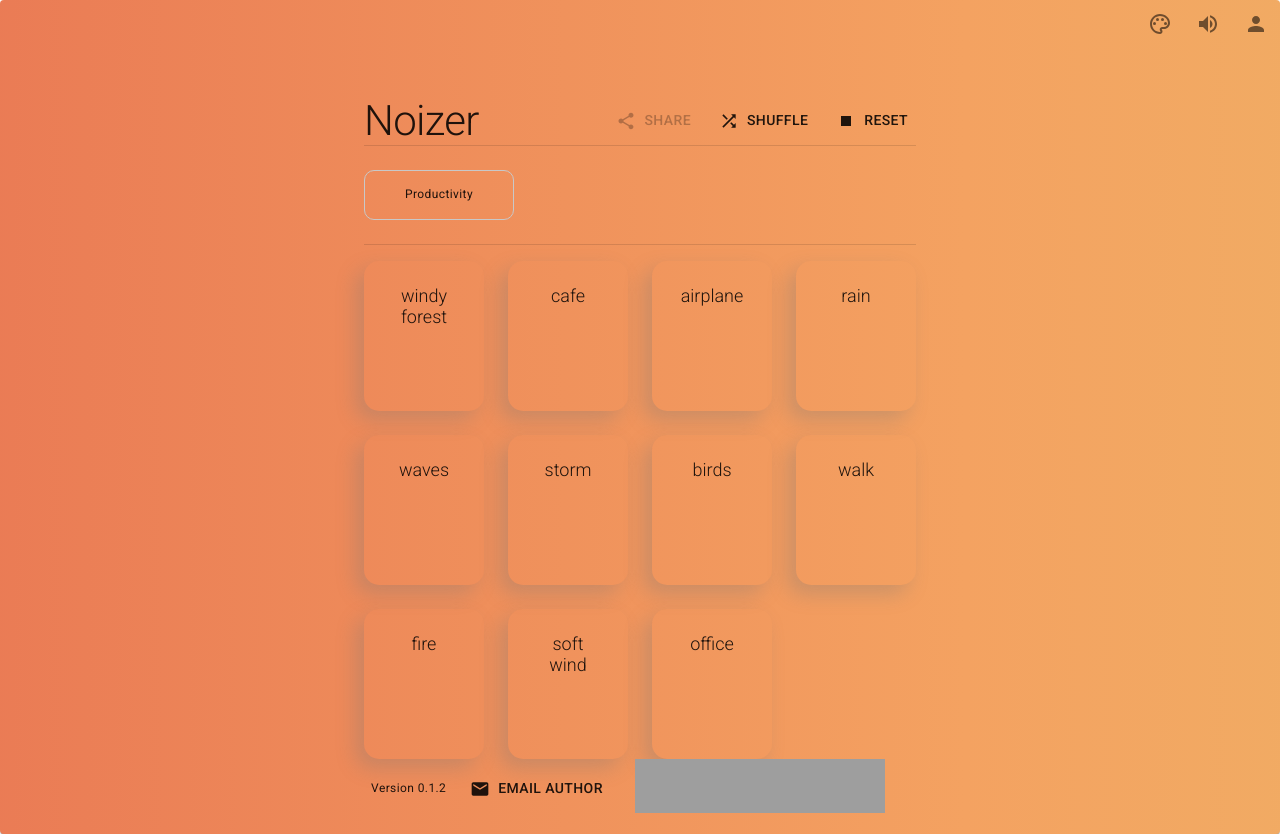
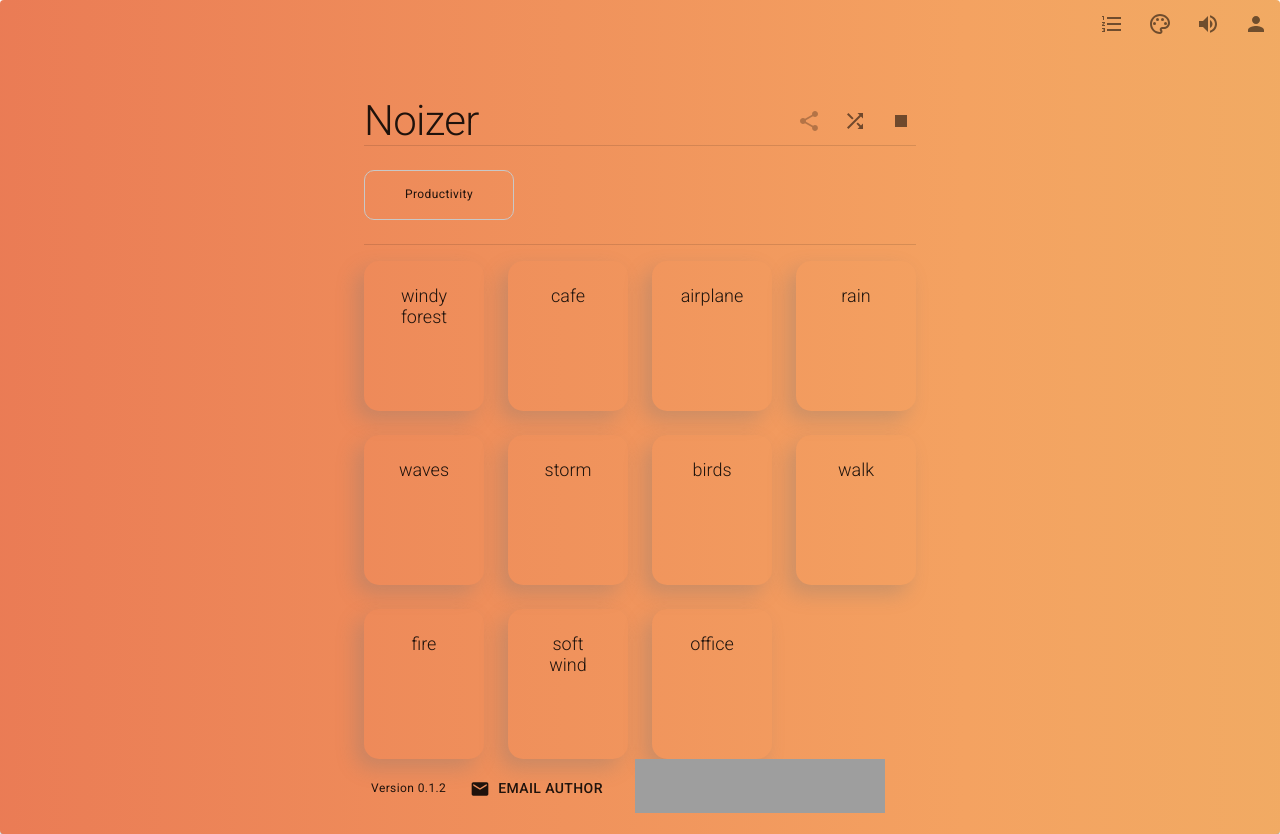
Before and after one commit to malakhov-dmitrii/noiser, a React (Create React App) app: page / in a window 1280 px wide. Built offline with nearby package versions, Linux system fonts and the light colour scheme; grey boxes are pictures that could not be loaded.

Commit message:
feature voting and support chat added

```diff
--- a/public/index.html
+++ b/public/index.html
@@ -66,6 +66,20 @@
     <noscript>
       <div><img src="https://mc.yandex.ru/watch/73469224" style="position: absolute; left: -9999px" alt="" /></div>
     </noscript>
+    <script>
+      (function (d, w, c) {
+        w.ChatraID = 'DCdoy5PkwXi2tvBmK';
+        var s = d.createElement('script');
+        w[c] =
+          w[c] ||
+          function () {
+            (w[c].q = w[c].q || []).push(arguments);
+          };
+        s.async = true;
+        s.src = 'https://call.chatra.io/chatra.js';
+        if (d.head) d.head.appendChild(s);
+      })(document, window, 'Chatra');
+    </script>
     <!-- /Yandex.Metrika counter -->
     <title>Noizer</title>
   </head>
--- a/src/App.tsx
+++ b/src/App.tsx
@@ -10,8 +10,9 @@ import {
   ThemeProvider,
   Typography,
   useMediaQuery,
+  Tooltip,
 } from '@material-ui/core';
-import { ColorLensOutlined, Email, Person, VolumeOff, VolumeUp } from '@material-ui/icons';
+import { ColorLensOutlined, Email, Person, VolumeOff, VolumeUp, FormatListNumbered } from '@material-ui/icons';
 import React from 'react';
 import { useDispatch, useSelector } from 'react-redux';
 import './App.scss';
@@ -109,6 +110,12 @@ function App() {
         >
           <Box display="flex" justifyContent="flex-end">
             <Box>
+              <Tooltip title="Vote for new features">
+                <IconButton href="https://productific.com/@Noizer" rel="noopener noreferrer" target="_blank">
+                  <FormatListNumbered />
+                </IconButton>
+              </Tooltip>
+
               <IconButton aria-controls="simple-menu" aria-haspopup="true" onClick={handleClick}>
                 <ColorLensOutlined />
               </IconButton>
@@ -127,7 +134,6 @@ function App() {
             >
               {isPlaying ? <VolumeUp /> : <VolumeOff />}
             </IconButton>
-
             <IconButton
               disabled={isLoggedIn}
               onClick={() => {
@@ -163,7 +169,7 @@ function App() {
                 <img
                   src="https://api.producthunt.com/widgets/embed-image/v1/featured.svg?post_id=290204&theme=light"
                   alt="Noizer - Ambient sounds. Like Noisli, but free | Product Hunt"
-                  style={{ width: '250px', height: '54px;' }}
+                  style={{ width: '250px', height: '54px' }}
                   width="250"
                   height="54"
                 />
--- a/src/pages/Home/Home.tsx
+++ b/src/pages/Home/Home.tsx
@@ -1,9 +1,23 @@
-import { Box, Button, Divider, Grid, Tooltip, Typography } from '@material-ui/core';
-import { Share, Shuffle, Stop } from '@material-ui/icons';
+import { Box, Divider, Grid, Tooltip, Typography, IconButton } from '@material-ui/core';
+import {
+  Share,
+  Shuffle,
+  Stop,
+
+  // SlowMotionVideo
+} from '@material-ui/icons';
 import React, { useEffect, useState } from 'react';
 import { useDispatch, useSelector } from 'react-redux';
 import { RootState } from '../../store';
-import { ActiveSound, playPlaylistFromGroup, playReferredPlaylist, shuffle, toggle, stop } from '../../store/features/player';
+import {
+  ActiveSound,
+  playPlaylistFromGroup,
+  playReferredPlaylist,
+  shuffle,
+  toggle,
+  stop,
+  // toggleOscillation,
+} from '../../store/features/player';
 import EffectItem from './components/EffectItem';
 import { uniqueNamesGenerator, adjectives, colors, names } from 'unique-names-generator';
 
@@ -98,40 +112,57 @@ const Home = () => {
         <Typography variant="h1">Noizer</Typography>
         <Box>
           <Grid container spacing={2}>
+            {/* <Grid item>
+              <Tooltip title="Oscillation - sounds will change volumes over time">
+                <IconButton
+                  size="small"
+                  onClick={() => {
+                    plausible('oscillation');
+                    dispatch(toggleOscillation());
+                  }}
+                >
+                  <SlowMotionVideo />
+                </IconButton>
+              </Tooltip>
+            </Grid> */}
             <Grid item>
               <Tooltip title="Create unique name for the preset and copy link to clipboard">
-                <Button
+                <IconButton
+                  size="small"
                   disabled={!isPlaying || !activeSounds.length}
                   onClick={() => {
                     plausible('share');
                     createPreset();
                   }}
-                  startIcon={<Share />}
                 >
-                  Share
-                </Button>
+                  <Share />
+                </IconButton>
               </Tooltip>
             </Grid>
             <Grid item>
-              <Button
+              <Tooltip title="Shuffle">
+                <IconButton
+                  size="small"
                   onClick={() => {
                     dispatch(shuffle());
                   }}
-                startIcon={<Shuffle />}
                 >
-                Shuffle
-              </Button>
+                  <Shuffle />
+                </IconButton>
+              </Tooltip>
             </Grid>
             <Grid item>
-              <Button
+              <Tooltip title="Stop/reset">
+                <IconButton
+                  size="small"
                   onClick={() => {
                     dispatch(stop());
                     history.push('/');
                   }}
-                startIcon={<Stop />}
                 >
-                Reset
-              </Button>
+                  <Stop />
+                </IconButton>
+              </Tooltip>
             </Grid>
           </Grid>
         </Box>
--- a/src/store/features/player.ts
+++ b/src/store/features/player.ts
@@ -20,6 +20,7 @@ interface PresetsGroup {
 
 interface PlayerState {
   isPlaying: boolean;
+  oscillation: boolean;
   activeSounds: ActiveSound[];
   presets: PresetsGroup[];
   sounds: Sound[];
@@ -59,6 +60,7 @@ const presets = [
 
 const initialState: PlayerState = {
   isPlaying: true,
+  oscillation: false,
   activeSounds: [],
   sounds,
   presets,
@@ -72,6 +74,11 @@ export const playerSlice = createSlice({
   name: 'player',
   initialState,
   reducers: {
+    toggleOscillation: state => {
+      if (state.oscillation) plausible('enable oscillation');
+      else plausible('disable oscillation');
+      state.oscillation = !state.oscillation;
+    },
     toggle: state => {
       plausible('mute/unmute');
       state.isPlaying = !state.isPlaying;
@@ -114,7 +121,16 @@ export const playerSlice = createSlice({
   },
 });
 
-export const { toggle, toggleSound, playPlaylistFromGroup, shuffle, setVolume, playReferredPlaylist, stop } = playerSlice.actions;
+export const {
+  toggle,
+  toggleSound,
+  toggleOscillation,
+  playPlaylistFromGroup,
+  shuffle,
+  setVolume,
+  playReferredPlaylist,
+  stop,
+} = playerSlice.actions;
 
 // The function below is called a thunk and allows us to perform async logic. It
 // can be dispatched like a regular action: `dispatch(incrementAsync(10))`. This
```
Also changed, not shown: src/pages/Home/components/EffectItem.tsx (+27 -0 lines), src/shared/easing.ts (added, +30 -0 lines). Lines whose indentation alone changed are shown as unchanged.
